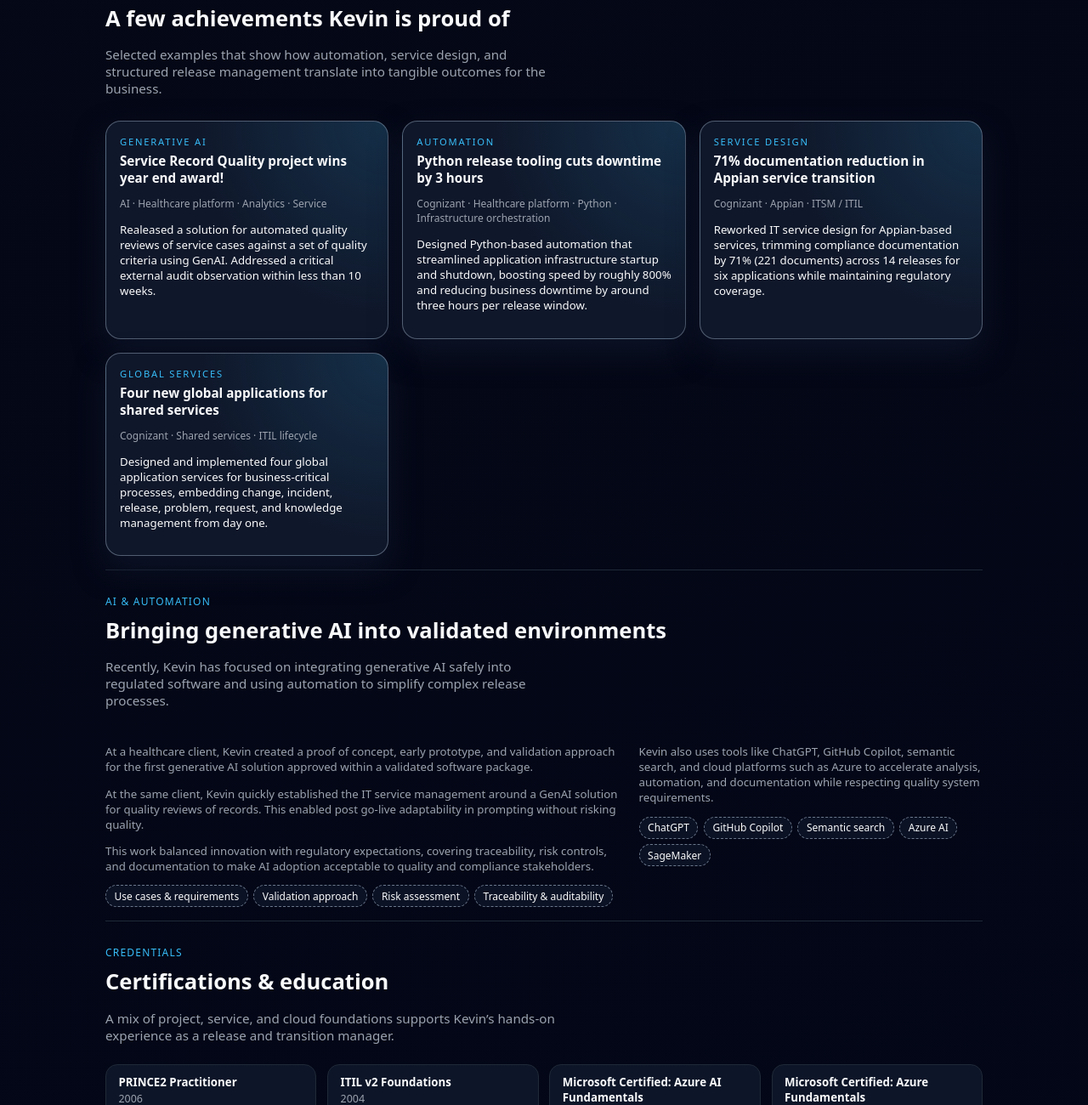
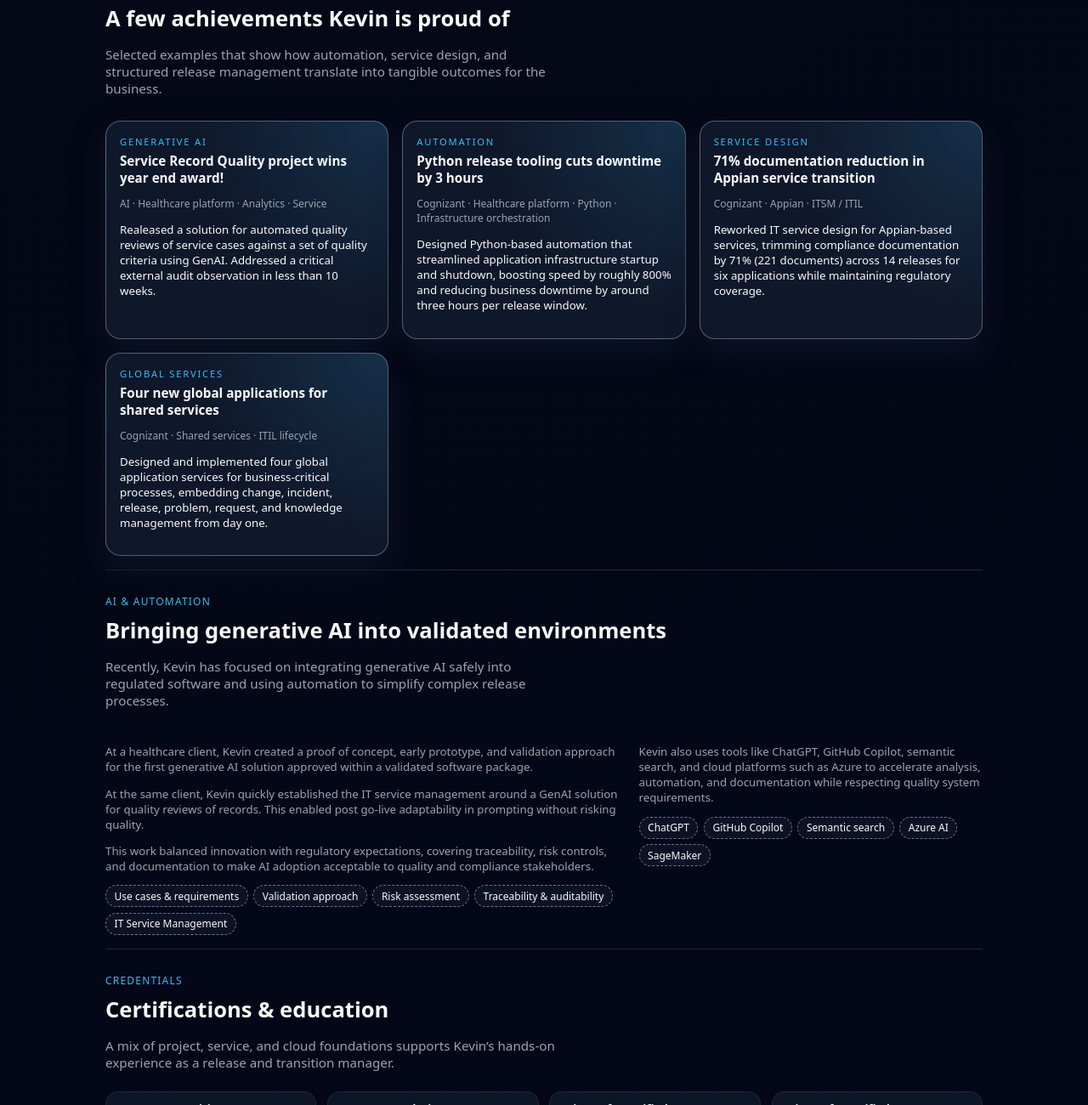
Before and after one commit to huddlesk/kevin-huddleston-portfolio, a plain HTML site: page index.html in a window 1280 px wide. Shown: the part 2183-3483 px from the top of the page at 85% size. Drawn offline with Linux system fonts and the light colour scheme.

Commit message:
New achievements in AI

```diff
--- a/index.html
+++ b/index.html
@@ -1034,7 +1034,7 @@
           <h3 class="impact-title">Service Record Quality project wins year end award!</h3>
           <p class="impact-meta">AI · Healthcare platform · Analytics · Service</p>
           <p>
-            Realeased a solution for automated quality reviews of service cases against a set of quality criteria using GenAI. Addressed a critical external audit observation within less than 10 weeks.
+            Realeased a solution for automated quality reviews of service cases against a set of quality criteria using GenAI. Addressed a critical external audit observation in less than 10 weeks.
           </p>
         </article>
 
@@ -1084,7 +1084,6 @@
       <p class="section-subtitle">
         Recently, Kevin has focused on integrating generative AI safely into regulated software and using automation to simplify complex release processes.
       </p>
-
       <div class="ai-section">
         <div>
           <p class="ai-note">
@@ -1101,6 +1100,7 @@
             <span class="ai-chip">Validation approach</span>
             <span class="ai-chip">Risk assessment</span>
             <span class="ai-chip">Traceability & auditability</span>
+            <span class="ai-chip">IT Service Management</span>
           </div>
         </div>
         <div>
```
